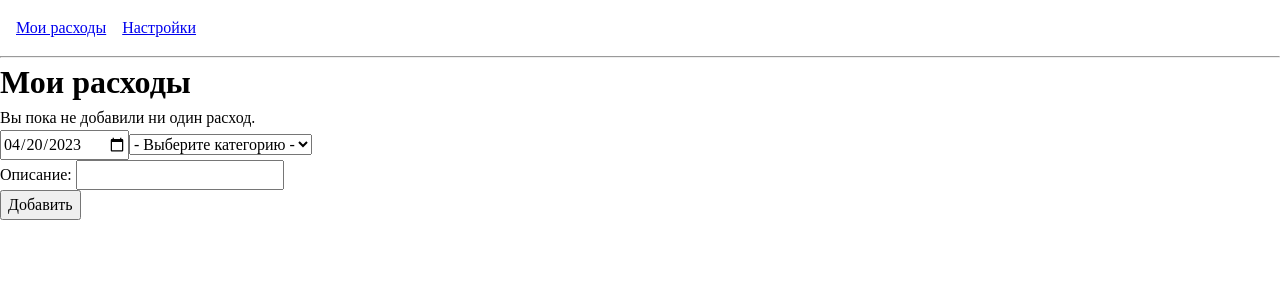
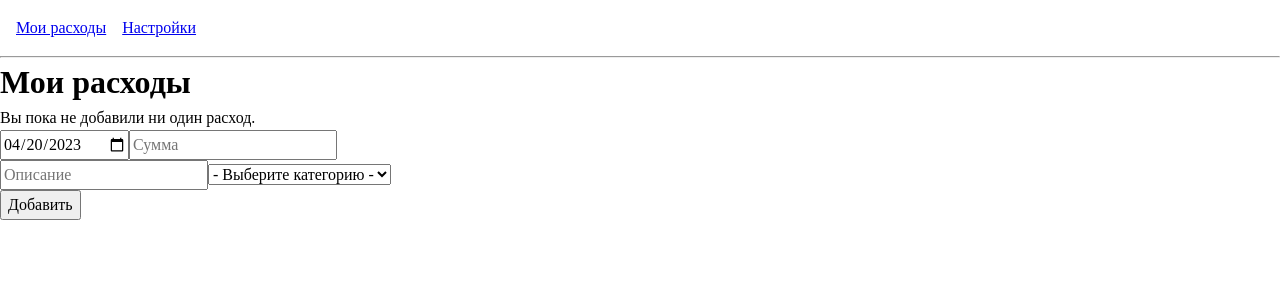
Before and after one commit to IlyaSemenov/tinkoff-solutioncup-frontend, a Vue app: page / in a window 1280 px wide. Shown: the top 300 px of the page. Built offline with nearby package versions, Linux system fonts and the light colour scheme.

Commit message:
ввод суммы в форме добавления расхода

```diff
--- a/src/components/NewExpenseForm.vue
+++ b/src/components/NewExpenseForm.vue
@@ -9,19 +9,26 @@ import type { Expense } from "@/types"
 export default defineComponent({
 	setup() {
 		const fields = reactive<
-			Pick<Expense, "date" | "category_id" | "description">
+			Pick<Expense, "date" | "category_id" | "description"> & {
+				amount: number | null
+			}
 		>({
 			date: dayjs().format(iso_date_format),
 			category_id: null,
 			description: "",
+			amount: null,
 		})
 
 		function submit() {
+			const { amount } = fields
+			if (!(amount !== null && amount >= 0)) {
+				return
+			}
+
 			const problems = []
 			if (!fields.category_id) {
 				problems.push("без указания категории")
 			}
-
 			if (!fields.description) {
 				problems.push("без описания")
 			}
@@ -32,7 +39,7 @@ export default defineComponent({
 				return
 			}
 
-			add_expense(fields)
+			add_expense({ ...fields, amount })
 			fields.description = ""
 		}
 		return { fields, all_categories, submit }
@@ -44,6 +51,16 @@ export default defineComponent({
 	<form @submit.prevent="submit">
 		<div>
 			<input v-model="fields.date" type="date" placeholder="Дата" required />
+			<input
+				v-model.number="fields.amount"
+				type="number"
+				step="0.01"
+				min="0"
+				placeholder="Сумма"
+			/>
+		</div>
+		<div>
+			<input v-model="fields.description" placeholder="Описание" />
 			<select v-model="fields.category_id">
 				<option :value="null">- Выберите категорию -</option>
 				<option v-for="cat in all_categories" :key="cat.id" :value="cat.id">
@@ -51,7 +68,6 @@ export default defineComponent({
 				</option>
 			</select>
 		</div>
-		<div>Описание: <input v-model="fields.description" /></div>
 		<button type="submit">Добавить</button>
 	</form>
 </template>
```
